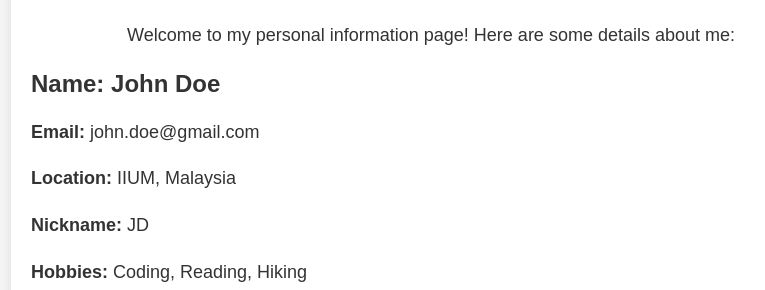
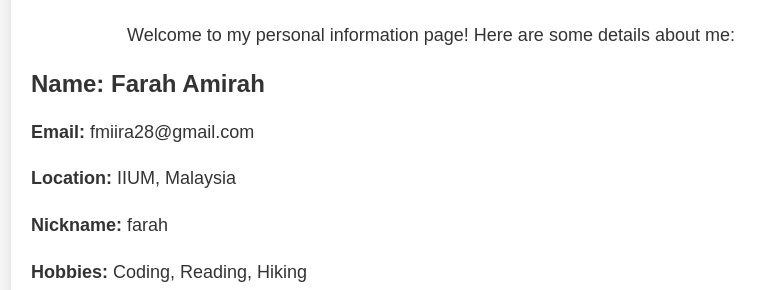
Before and after one commit to farah-website/demoiNFO2302, a plain HTML site: page index.html in a window 1280 px wide. Shown: the part 129-419 px from the top of the page, without its empty margins (209-974 px from the left). Drawn offline with Linux system fonts and the light colour scheme.

Commit message:
Update index.html

```diff
--- a/index.html
+++ b/index.html
@@ -40,10 +40,10 @@
         <p>Welcome to my personal information page! Here are some details about me:</p>
 
         <div class="personal-info">
-            <h2>Name: John Doe</h2>
-            <p><strong>Email:</strong> john.doe@gmail.com</p>
+            <h2>Name: Farah Amirah</h2>
+            <p><strong>Email:</strong> fmiira28@gmail.com</p>
             <p><strong>Location:</strong> IIUM, Malaysia</p>
-            <p><strong>Nickname:</strong> JD</p>
+            <p><strong>Nickname:</strong> farah</p>
             <p><strong>Hobbies:</strong> Coding, Reading, Hiking</p>
         </div>
 
```
